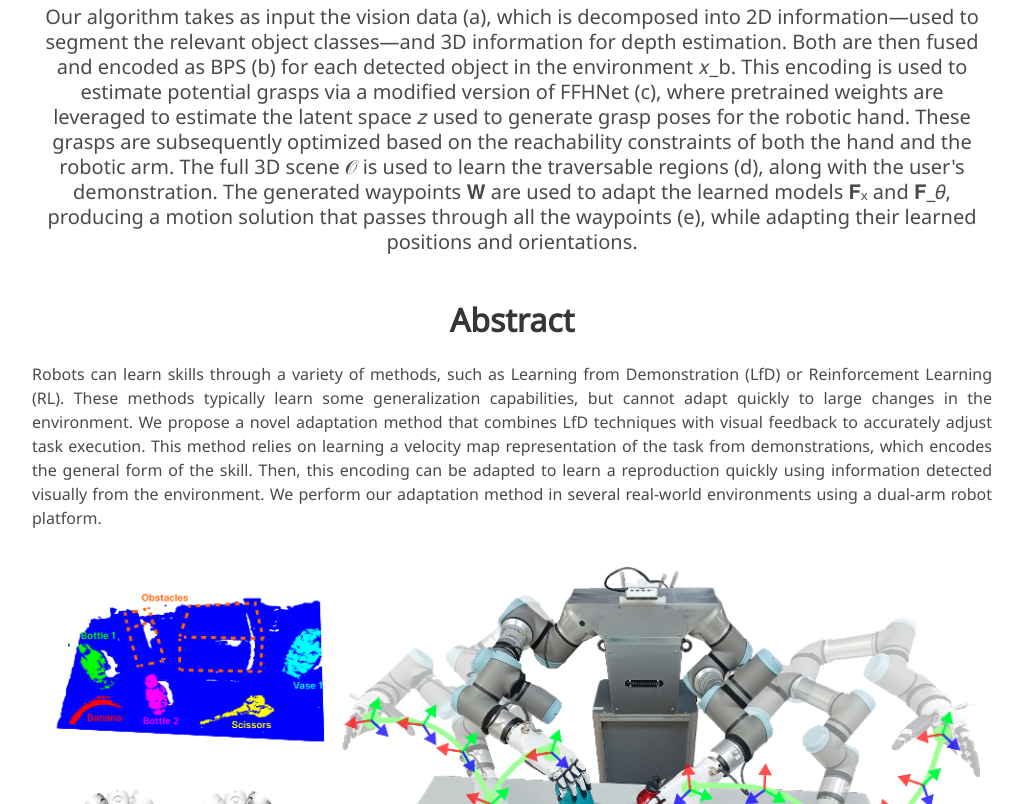
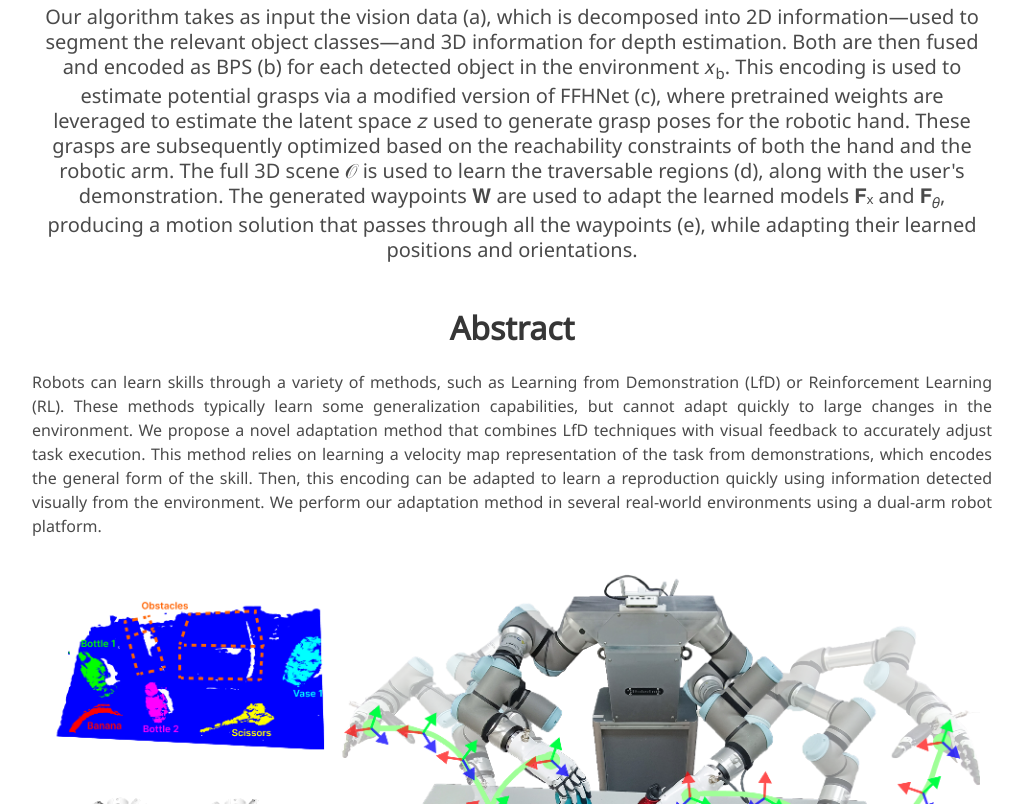
Before and after one commit to AdrianPrados/VASO, a plain HTML site: page docs/index.html in a window 1280 px wide. Shown: the part 926-1730 px from the top of the page, without its empty margins (128-1151 px from the left). Drawn offline with nearby package versions, Linux system fonts and the light colour scheme; some icons are missing; a web font is replaced by a local one.

Commit message:
Intro corregida

```diff
--- a/docs/index.html
+++ b/docs/index.html
@@ -172,11 +172,11 @@
     <h2 class="subtitle has-text-centered">
       Our algorithm takes as input the vision data (a), which is decomposed into 2D information—used to segment
       the relevant object classes—and 3D information for depth estimation. Both are then fused and encoded as BPS (b) for each detected object
-      in the environment 𝑥_b. This encoding is used to estimate potential grasps via a modified version of FFHNet (c),
+      in the environment 𝑥<sub>b</sub>. This encoding is used to estimate potential grasps via a modified version of FFHNet (c),
       where pretrained weights are leveraged to estimate the latent space 𝑧 used to generate grasp poses for the robotic hand.
       These grasps are subsequently optimized based on the reachability constraints of both the hand and the robotic arm. The full 3D scene 𝒪
       is used to learn the traversable regions (d), along with the user's demonstration. The generated waypoints 𝐖 are used to adapt the learned models 𝐅ₓ
-      and 𝐅_𝜃, producing a motion solution that passes through all the waypoints (e), while adapting their learned positions and orientations.
+      and 𝐅<sub>𝜃</sub>, producing a motion solution that passes through all the waypoints (e), while adapting their learned positions and orientations.
 
     </h2>
   </div>
```
